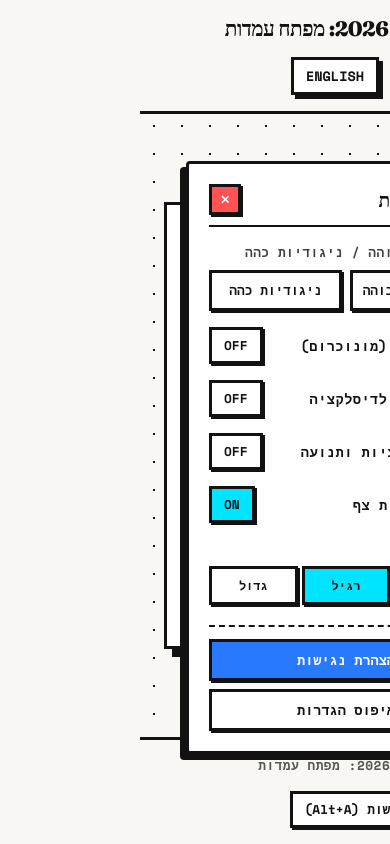
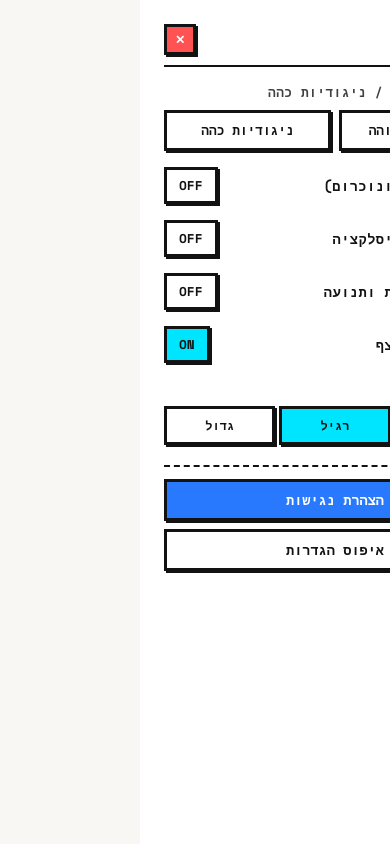
Before and after one commit to shpingus/israelielectionapp, a React (Vite) app: page / in a window 390 px wide. Both pictures are taken after a click on the button "תפריט הגדרות נגישות". Built offline with nearby package versions, Linux system fonts and the light colour scheme; a web font is replaced by a local one.

Commit message:
feat: make accessibility settings full screen on mobile, remove banner and trigger settings from inline bottom button when hidden

```diff
--- a/src/App.jsx
+++ b/src/App.jsx
@@ -153,29 +153,6 @@ function AppContent() {
           />
         )}
       </main>
-
-      {/* Footer (Mobile Only) */}
-      <footer className="brutalist-footer">
-        <span className="monospace-label" style={{ fontSize: '0.8rem', opacity: 0.7 }}>
-          © 2026 {t('appTitle')}
-        </span>
-        <button
-          onClick={() => {
-            window.dispatchEvent(new CustomEvent('toggle-accessibility'));
-          }}
-          className="brutalist-button half-shadow"
-          style={{
-            padding: '6px 12px',
-            fontSize: '0.8rem',
-            backgroundColor: 'var(--card-bg-color, #FFFFFF)',
-            textTransform: 'none',
-            fontFamily: 'var(--font-mono)'
-          }}
-        >
-          ⚙️ {t('accessibilityTitle')} (Alt+A)
-        </button>
-      </footer>
-
       <AccessibilityWidget />
     </div>
   );
--- a/src/components/AccessibilityWidget.jsx
+++ b/src/components/AccessibilityWidget.jsx
@@ -123,6 +123,15 @@ export default function AccessibilityWidget() {
     localStorage.removeItem('acc_widget_hidden');
   };
 
+  const handleCloseDrawer = () => {
+    setIsOpen(false);
+    // On mobile, pressing X once hides the floating widget and shows the bottom button instead
+    if (window.innerWidth <= 600) {
+      setIsWidgetHidden(true);
+      localStorage.setItem('acc_widget_hidden', 'true');
+    }
+  };
+
   return (
     <div ref={widgetRef} style={{ position: 'relative', zIndex: 990 }}>
       {/* Floating Sticky Accessibility Trigger Button */}
@@ -173,23 +182,7 @@ export default function AccessibilityWidget() {
           id="accessibility-drawer"
           role="region"
           aria-label={t('accessibilityTitle')}
-          className="brutalist-card"
-          style={{
-            position: 'fixed',
-            bottom: '90px',
-            right: '24px',
-            width: 'calc(100% - 48px)',
-            maxWidth: '320px',
-            backgroundColor: 'var(--card-bg-color, #FFFFFF)',
-            boxShadow: '-6px 6px 0px #121212',
-            padding: '20px',
-            zIndex: 994,
-            display: 'flex',
-            flexDirection: 'column',
-            gap: '16px',
-            border: '3px solid var(--border-color, #121212)',
-            borderRadius: '4px'
-          }}
+          className="brutalist-card accessibility-drawer-panel"
         >
           {/* Header */}
           <div style={{ display: 'flex', justifyContent: 'space-between', alignItems: 'center', borderBottom: '2.5px solid var(--border-color, #121212)', paddingBottom: '10px' }}>
@@ -197,7 +190,7 @@ export default function AccessibilityWidget() {
               {t('accessibilityTitle')}
             </h3>
             <button
-              onClick={() => setIsOpen(false)}
+              onClick={handleCloseDrawer}
               className="brutalist-button half-shadow"
               style={{
                 padding: '4px 8px',
@@ -418,6 +411,20 @@ export default function AccessibilityWidget() {
           </div>
         </div>
       )}
+
+      {/* Fallback Mobile Bottom Trigger Button */}
+      {isWidgetHidden && (
+        <div className="mobile-only-bottom-trigger">
+          <button
+            id="acc-widget-bottom-trigger"
+            onClick={() => setIsOpen(true)}
+            className="brutalist-button half-shadow"
+            aria-label={t('accessibilityTitle')}
+          >
+            ⚙️ {t('accessibilityTitle')}
+          </button>
+        </div>
+      )}
     </div>
   );
 }
--- a/src/index.css
+++ b/src/index.css
@@ -450,22 +450,61 @@ select:focus-visible,
   }
 }
 
-/* --- Brutalist Footer (Mobile-only to avoid altering desktop web layout) --- */
-.brutalist-footer {
+/* --- Accessibility Drawer Panel --- */
+.accessibility-drawer-panel {
+  position: fixed;
+  bottom: 90px;
+  right: 24px;
+  width: calc(100% - 48px);
+  max-width: 320px;
+  background-color: var(--card-bg-color, #FFFFFF);
+  box-shadow: -6px 6px 0px #121212;
+  padding: 20px !important;
+  z-index: 994;
+  display: flex;
+  flex-direction: column;
+  gap: 16px;
+  border: 3px solid var(--border-color, #121212);
+  border-radius: 4px;
+  overflow-y: auto;
+}
+
+@media (max-width: 600px) {
+  .accessibility-drawer-panel {
+    top: 0;
+    left: 0;
+    right: 0;
+    bottom: 0;
+    width: 100%;
+    max-width: none;
+    height: 100%;
+    max-height: none;
+    border: none;
+    border-radius: 0;
+    box-shadow: none;
+    padding: 24px !important;
+  }
+}
+
+/* --- Mobile-only bottom accessibility trigger --- */
+.mobile-only-bottom-trigger {
   display: none;
 }
 
 @media (max-width: 600px) {
-  .brutalist-footer {
-    display: flex;
-    justify-content: space-between;
-    align-items: center;
-    flex-wrap: wrap;
-    gap: 16px;
-    padding: 16px 24px;
-    margin-top: auto;
-    border-top: var(--border-width) solid var(--border-color);
-    background-color: var(--bg-color);
-    z-index: 10;
+  .mobile-only-bottom-trigger {
+    display: block;
+    width: calc(100% - 48px);
+    max-width: 320px;
+    margin: 24px auto 40px auto;
+  }
+
+  .mobile-only-bottom-trigger button {
+    width: 100%;
+    justify-content: center;
+    padding: 10px 16px;
+    font-size: 0.9rem;
+    background-color: var(--card-bg-color, #FFFFFF);
+    font-family: var(--font-mono);
   }
 }
```
